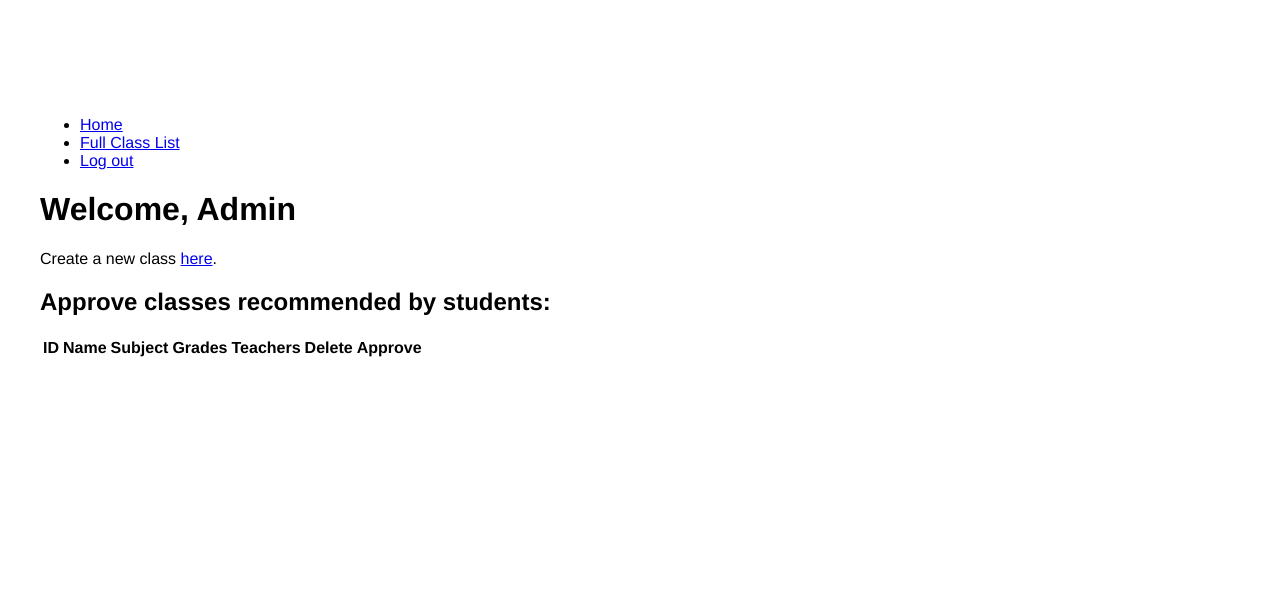
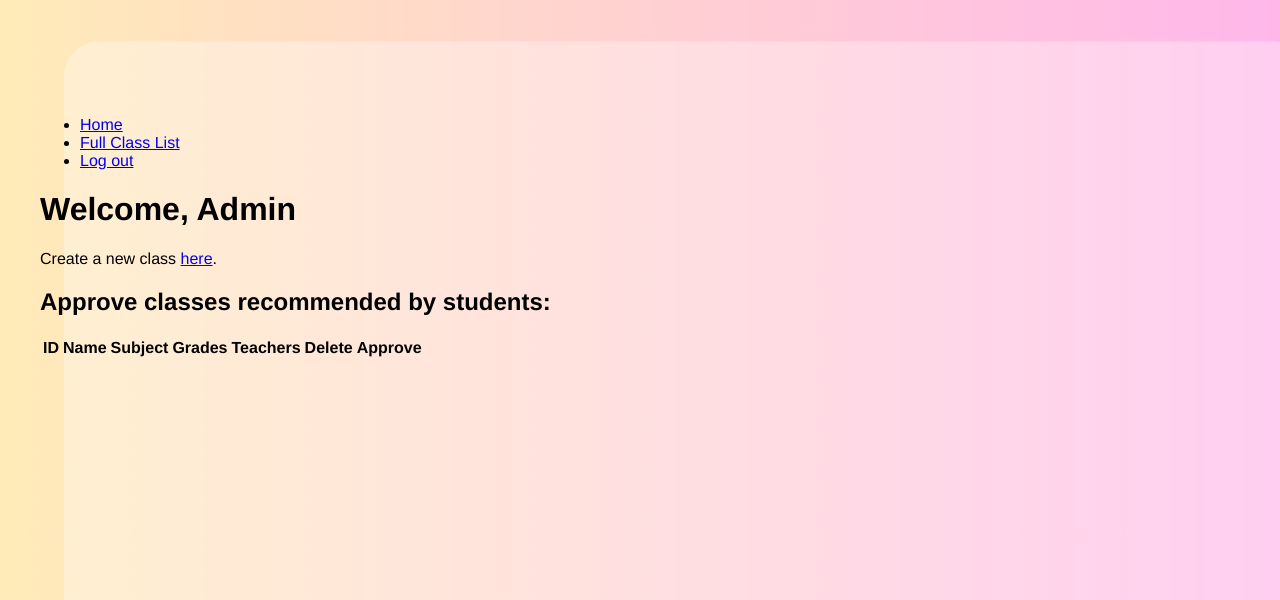
Before and after one commit to nk-nyc/p05-hojpoj-stuypedia, a Flask app: page /home in a window 1280 px wide. Shown: the top 600 px of the page. Run offline with Flask 3, Linux system fonts and the light colour scheme; the visitor is signed in with stand-in values (Sample User, id 1); data comes from the database, SQL or seed files in the repository; data that the repository does not hold is empty.

Commit message:
add background to home

```diff
--- a/app/static/css/home.css
+++ b/app/static/css/home.css
@@ -140,6 +140,11 @@
 
 
 body {
+  background-image: url('../images/home.png');
+  background-size: cover;
+  background-position: center;
+  background-repeat: no-repeat;
+  background-attachment: fixed;
   padding-left: 0px;
   padding-top: 100px;
   max-width: 1200px;
```
